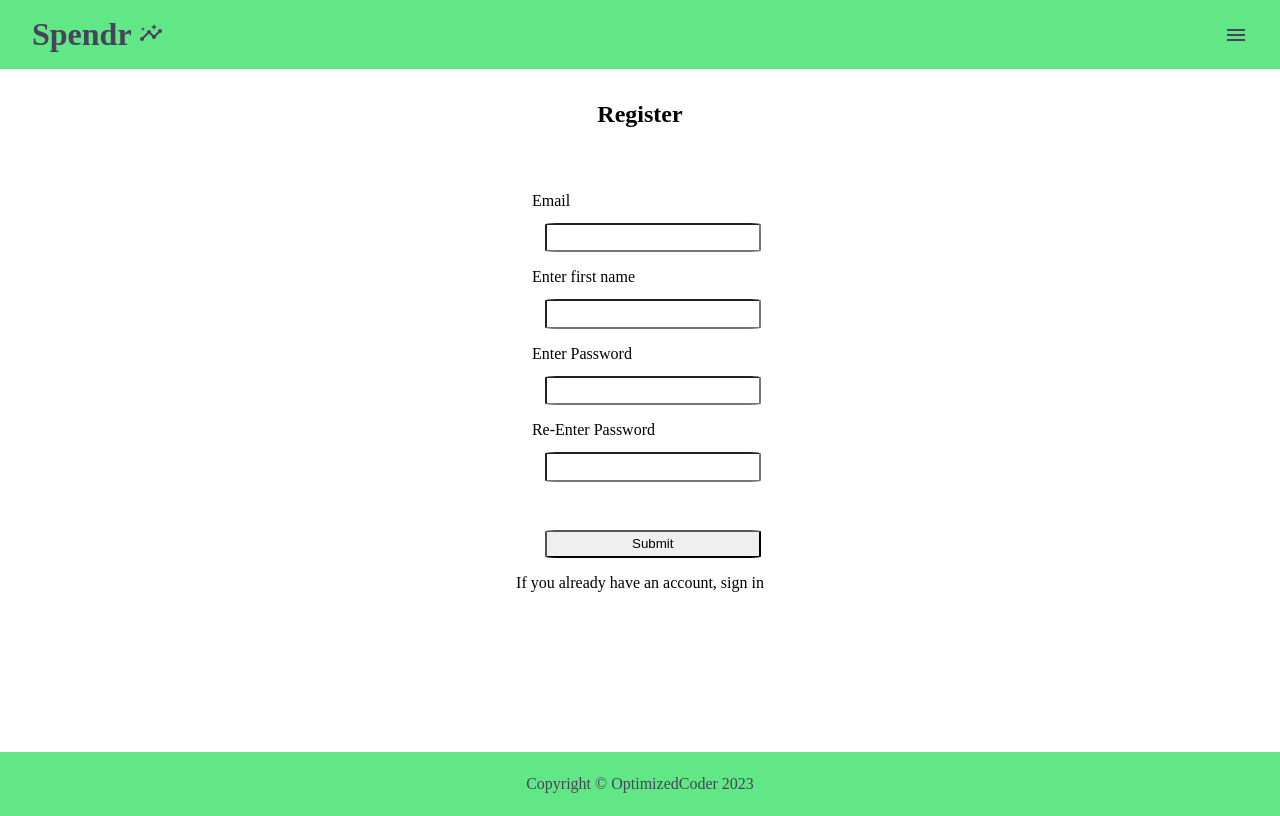
After one commit to Optimized-Coder/spendr, a Flask app: template core/templates/register.html in a window 1280 px wide. The commit adds this page. Run offline with Flask 2, Linux system fonts and the light colour scheme; the template is opened without the code that fills it: most values are stand-ins (such as "Sample title", 1, 10 or a date in 2020).

Commit message:
user auth added w/ flask_login

```diff
--- /dev/null
+++ b/core/auth/__init__.py
@@ -0,0 +1,5 @@
+from flask import Blueprint
+
+bp = Blueprint('auth', __name__)
+
+from core.auth import routes
--- a/core/main/routes.py
+++ b/core/main/routes.py
@@ -1,5 +1,6 @@
 from core.main import bp
 from flask import render_template, redirect, url_for
+from flask_login import current_user
 from datetime import datetime
 
 today = datetime.today()
@@ -16,5 +17,6 @@ def app(month):
     return render_template(
         'index.html',
         title = 'Spendr - Track your spending',
-        month = month
+        month = month,
+        user = current_user
     )
--- a/core/static/main.css
+++ b/core/static/main.css
@@ -183,7 +183,39 @@ input {
 
 option {
     text-align: center;
+    margin: 1rem 0;
 }
+
+
+/* AUTH */
+h2 {
+    text-align: center;
+    margin-top: 2rem;
+}
+
+.auth-form {
+    margin: 0 4rem;
+    padding: 3rem;
+    display: flex;
+    flex-direction: column;
+    justify-content: flex-start;
+    align-items: center;
+    min-height: 78vh;
+    max-width: 100vw;
+}
+
+.auth-form section {
+    margin: 1rem 0;
+}
+
+.auth-form input {
+    width: 100%;
+}
+
+.auth-form button {
+    margin-top: 3rem;
+}
+
 
 /* -----Media Queries---- */
 
--- /dev/null
+++ b/core/templates/base.html
@@ -0,0 +1,41 @@
+<!DOCTYPE html>
+<html lang="en">
+
+<head>
+    <meta charset="UTF-8">
+    <meta http-equiv="X-UA-Compatible" content="IE=edge">
+    <meta name="viewport" content="width=device-width, initial-scale=1.0">
+    <title>{{ title }}</title>
+    <link rel="stylesheet" href="{{ url_for('static', filename='main.css') }}">
+    <link href="https://fonts.googleapis.com/icon?family=Material+Icons"
+      rel="stylesheet">
+      <link rel="stylesheet" href="https://fonts.googleapis.com/css2?family=Material+Symbols+Outlined:opsz,wght,FILL,GRAD@48,400,0,0" />
+</head>
+
+<body>
+    <header>
+        <h1>Spendr <span id="logo-symbol" class="material-symbols-outlined">
+                insights
+            </span></h1>
+        <span class="material-icons" id="menu-toggle">menu</span>
+    </header>
+    <nav id="main-nav">
+        <ul>
+            <li>
+                Hello, {{user.first_name}}
+            </li>
+            <a href="{{ url_for('main.index') }}"><li>Home</li></a>
+            <a href=""><li>Budget Planner</li></a>
+            <a href="{{ url_for('auth.register') }}"><li>Login</li></a>
+            <a href="{{ url_for('auth.login') }}"><li>Signup</li></a>
+        </ul>
+    </nav>
+    {% block content %}{% endblock %}
+    <footer>
+        <p>Copyright &copy; OptimizedCoder 2023</p>
+    </footer>
+
+<script src="{{ url_for('static', filename='script.js') }}" type="text/javascript"></script>
+</body>
+
+</html>
--- /dev/null
+++ b/core/templates/register.html
@@ -0,0 +1,32 @@
+{% extends "base.html" %}
+
+{% block content %}
+<h2>Register</h2>
+
+
+<main class="auth-form">
+    <form action="" method="POST">
+        <section>
+            <label for="email">Email</label>
+            <input type="text" name="email" id="email">
+        </section>
+        <section>
+            <label for="first_name">Enter first name</label>
+            <input type="text" name="first_name" id="first_name">
+        </section>
+        <section>
+            <label for="password">Enter Password</label>
+            <input type="password" name="password" id="password">
+        </section>
+        <section>
+            <label for="password_2">Re-Enter Password</label>
+            <input type="password" name="password_2" id="password_2">
+        </section>
+        <section>
+            <button type="submit">Submit</button>
+        </section>
+    </form>
+    <p>If you already have an account, sign in</p>
+</main>
+
+{% endblock %}
```
Also changed, not shown: core/__init__.py (+18 -3 lines), core/auth/routes.py (added, +71 -0 lines), core/models.py (+8 -4 lines), core/templates/index.html (+3 -37 lines), core/templates/login.html (added, +23 -0 lines).
